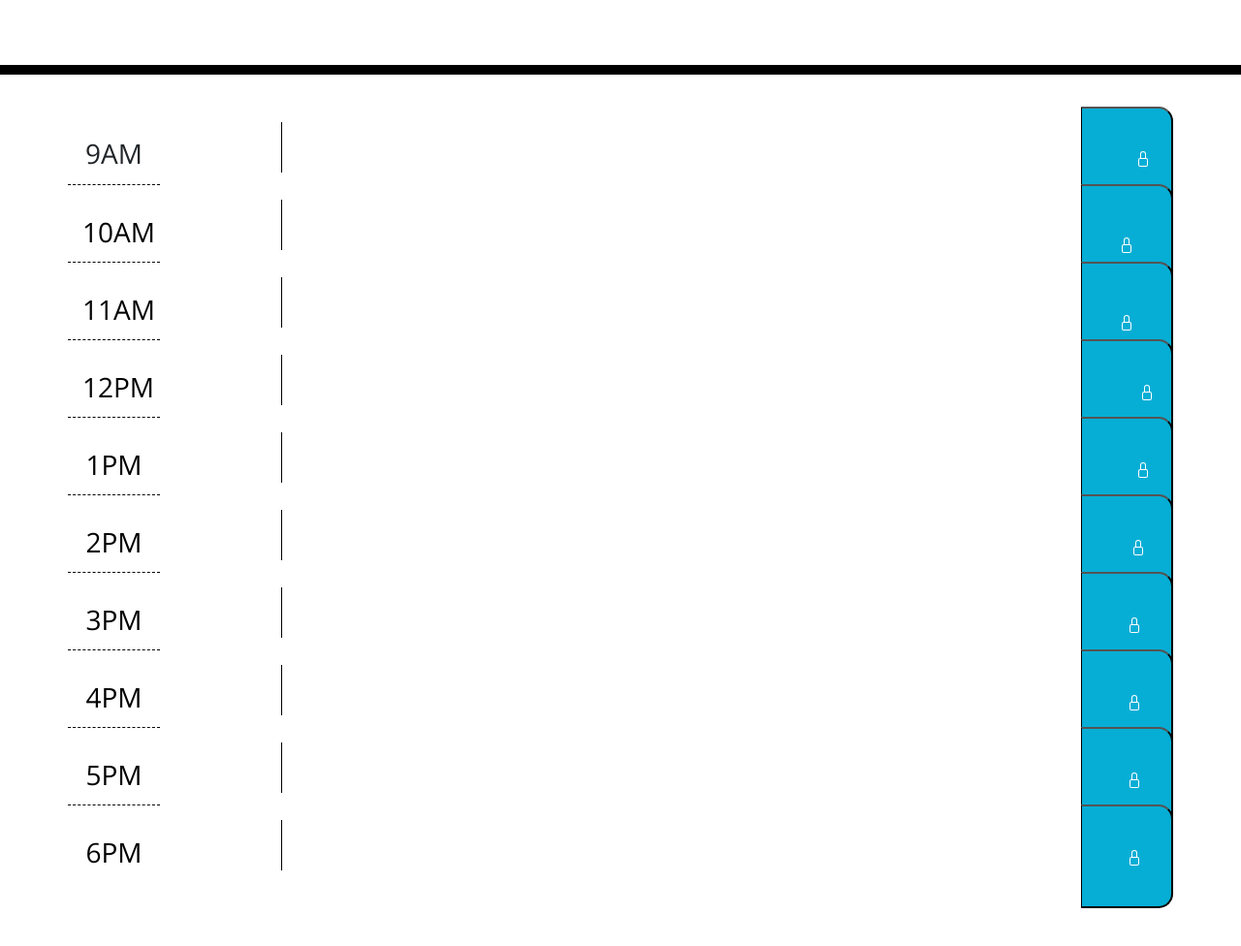
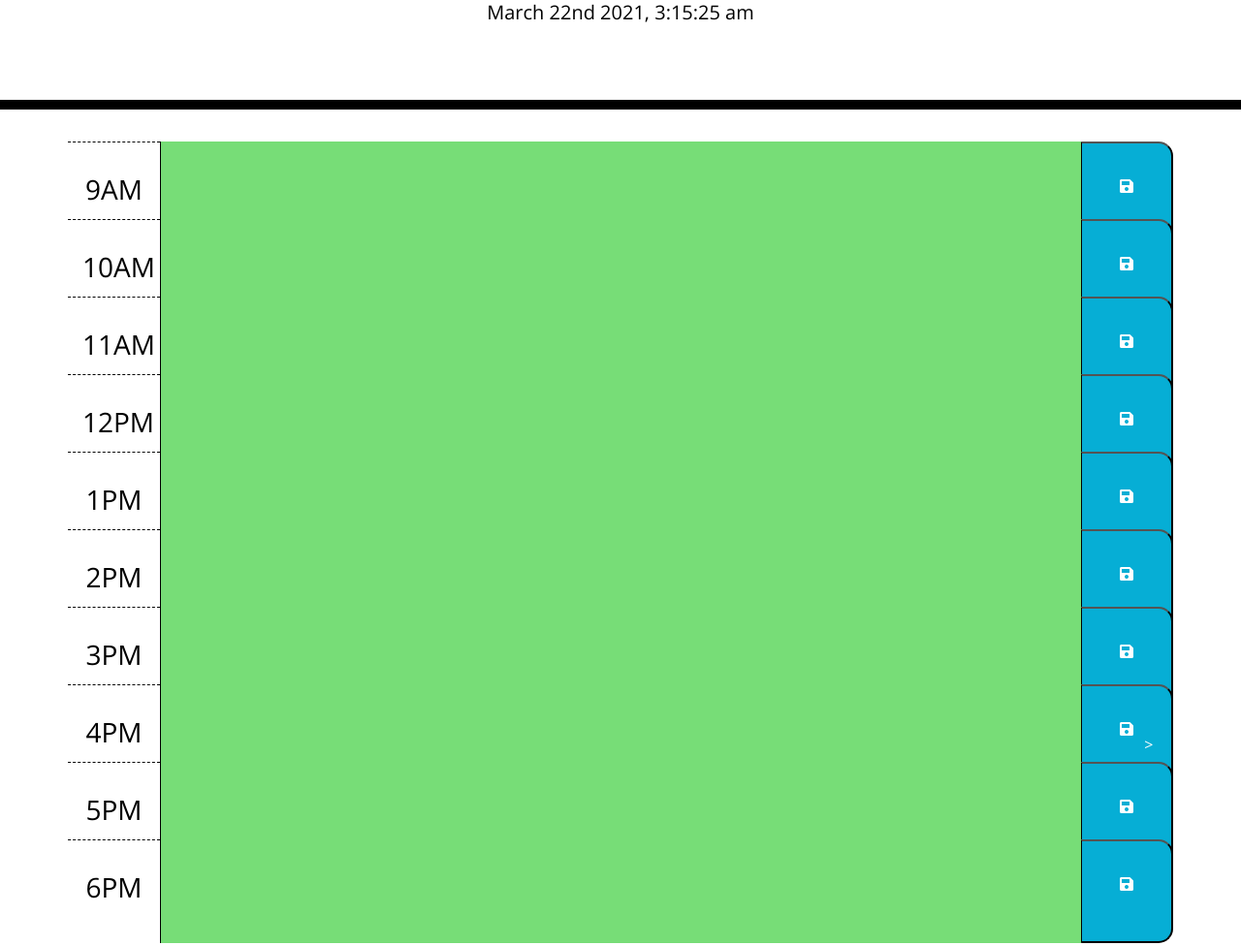
Before and after one commit to WayneEdwards/space-ghost, a plain HTML site: page index.html in a window 1280 px wide. Shown: the part 191-1167 px from the top of the page at 97% size. Before the commit the page ends 1131 px from the top, so only its background shows below. Drawn offline with nearby package versions, Linux system fonts and the light colour scheme.

Commit message:
corrected HTML. Added functions and LocalStorage.

```diff
--- a/assets/JS/script.js
+++ b/assets/JS/script.js
@@ -1,27 +1,46 @@
 $(document).ready(function() {
-    $("#currentDay").text(moment().format("MMMM Do YYYY, h:mm:ss a"));
-});
 
-function hoursTracker() {
+
+    // workDay function in header
+    workdayTime();
+
+    function workdayTime() {
+        var workday = $("#currentDay").text(moment().format("MMMM Do YYYY, h:mm:ss a"))
+        setTimeout(workdayTime, 1000);
+    };
+
     var currentHour = moment().hour();
 
-    $(".time-block").each(function() {
-        var timeBlockHour = parseInt($(this).attr("id").split("hour")[1]);
-        console.log(timeBlockHour, currentHour)
+    $(".saveBtn").on("click", function() {
+        var textData = $(this).siblings("description").val();
+        var timeClock = $(this).parent().attr('id');
+        console.log(textData, timeClock);
 
-        if (timeBlockHour < currentHour) {
-            $(this).addClass("past");
-            $(this).removeclass("present");
-            $(this).removeclass("future");
-        } else if (timeBlockHour === currentHour) {
-            $(this).addClass("present");
-            $(this).removeclass("past");
-            $(this).removeClass("future");
-        } else(timeBlockHour > currentHour) {
-            $(this).addClass("future");
-            $(this).removeclass("past");
-            $(this).removeClass("present");
+        localStorage.setItem(timeClock, textData);
+    });
+
+
+    for (let i = 9; i <= 18; i++) {
+        $('#' + i).children('textarea').val(localStorage.getItem(i))
+        if (i < currentHour) {
+            $('#' + i).children('textarea').addClass("past")
+        } else if (currentHour === i) {
+            $("#" + i).children('textarea').addClass("present")
+        } else {
+            $("#" + i).children('textarea').addClass("future")
         }
+    }
 
-    })
-}
+})
+
+// localStorage
+$("#9 .description").val(localStorage).getItem("9");
+$("#10 .description").val(localStorage).getItem("10");
+$("#11 .description").val(localStorage).getItem("11");
+$("#12 .description").val(localStorage).getItem("12");
+$("#13 .description").val(localStorage).getItem("13");
+$("#14 .description").val(localStorage).getItem("14");
+$("#15 .description").val(localStorage).getItem("15");
+$("#16 .description").val(localStorage).getItem("16");
+$("#17 .description").val(localStorage).getItem("17");
+$("#18 .description").val(localStorage).getItem("18");
--- a/index.html
+++ b/index.html
@@ -18,163 +18,94 @@
         <p class="lead">A simple calendar app for scheduling your work day</p>
         <p id="currentDay" class="lead"></p>
     </header>
+
     <div class="container">
-        <div id="hour-9" class="row time-block ">
-            <div class="col-md-1 class=">
+        <div id="9" class="row time-block ">
+            <div class="col-md-1 hour ">
                 <h3>9AM</h3>
             </div>
-            <div class=" col-md-10 ">
             <textarea class="col-md-10 "></textarea>
-            </div>
-            <button class="col-md-1 saveBtn ">
-        <svg xmlns="http://www.w3.org/2000/svg " width="16 " height="16 " fill="currentColor " class="bi bi-lock "
-          viewBox="0 0 16 16 ">
-          <path
-            d="M8 1a2 2 0 0 1 2 2v4H6V3a2 2 0 0 1 2-2zm3 6V3a3 3 0 0 0-6 0v4a2 2 0 0 0-2 2v5a2 2 0 0 0 2 2h6a2 2 0 0 0 2-2V9a2 2 0 0 0-2-2zM5 8h6a1 1 0 0 1 1 1v5a1 1 0 0 1-1 1H5a1 1 0 0 1-1-1V9a1 1 0 0 1 1-1z " />
-        </svg>
+            <button class="col-md-1 saveBtn "><i class="fas fa-save"></i>
             </button>
         </div>
-        <div id="hour-10" class="row time-block ">
+        <div id="10" class="row time-block ">
             <div class="col-md-1 hour ">
                 <h3>10AM</h3>
             </div>
-            <div class="col-md-10 ">
             <textarea class="col-md-10 "></textarea>
-            </div>
-            <button class="col-md-1 saveBtn ">
-              <svg xmlns="http://www.w3.org/2000/svg " width="16 " height="16 " fill="currentColor " class="bi bi-lock "
-                viewBox="0 0 16 16 ">
-                <path
-                  d="M8 1a2 2 0 0 1 2 2v4H6V3a2 2 0 0 1 2-2zm3 6V3a3 3 0 0 0-6 0v4a2 2 0 0 0-2 2v5a2 2 0 0 0 2 2h6a2 2 0 0 0 2-2V9a2 2 0 0 0-2-2zM5 8h6a1 1 0 0 1 1 1v5a1 1 0 0 1-1 1H5a1 1 0 0 1-1-1V9a1 1 0 0 1 1-1z " />
-              </svg>
+            <button class="col-md-1 saveBtn "><i class="fas fa-save"></i>
             </button>
         </div>
-        <div id="hour-11" class="row time-block ">
+        <div id="11" class="row time-block ">
             <div class="col-md-1 hour ">
                 <h3>11AM</h3>
             </div>
-            <div class="col-md-10 ">
             <textarea class="col-md-10 "></textarea>
-            </div>
-            <button class="col-md-1 saveBtn ">
-            <svg xmlns="http://www.w3.org/2000/svg " width="16 " height="16 " fill="currentColor " class="bi bi-lock "
-              viewBox="0 0 16 16 ">
-              <path
-                d="M8 1a2 2 0 0 1 2 2v4H6V3a2 2 0 0 1 2-2zm3 6V3a3 3 0 0 0-6 0v4a2 2 0 0 0-2 2v5a2 2 0 0 0 2 2h6a2 2 0 0 0 2-2V9a2 2 0 0 0-2-2zM5 8h6a1 1 0 0 1 1 1v5a1 1 0 0 1-1 1H5a1 1 0 0 1-1-1V9a1 1 0 0 1 1-1z " />
-            </svg>
+            <button class="col-md-1 saveBtn "><i class="fas fa-save"></i>
             </button>
         </div>
-        <div id="hour-12" class="row time-block ">
+        <div id="12" class="row time-block ">
             <div class="col-md-1 hour ">
                 <h3>12PM</h3>
             </div>
-            <div class="col-md-10 ">
             <textarea class="col-md-10 "></textarea>
-            </div>
-            <button class="col-md-1 saveBtn ">
-          <svg xmlns="http://www.w3.org/2000/svg " width="16 " height="16 " fill="currentColor " class="bi bi-lock "
-            viewBox="0 0 16 16 ">
-            <path
-              d="M8 1a2 2 0 0 1 2 2v4H6V3a2 2 0 0 1 2-2zm3 6V3a3 3 0 0 0-6 0v4a2 2 0 0 0-2 2v5a2 2 0 0 0 2 2h6a2 2 0 0 0 2-2V9a2 2 0 0 0-2-2zM5 8h6a1 1 0 0 1 1 1v5a1 1 0 0 1-1 1H5a1 1 0 0 1-1-1V9a1 1 0 0 1 1-1z " />
-          </svg>
+            <button class="col-md-1 saveBtn "><i class="fas fa-save"></i>
             </button>
         </div>
-        <div id="hour-13" class="row time-block ">
+        <div id="13" class="row time-block ">
             <div class="col-md-1 hour ">
                 <h3>1PM</h3>
             </div>
-            <div class="col-md-10 ">
             <textarea class="col-md-10 "></textarea>
-            </div>
-            <button class="col-md-1 saveBtn ">
-        <svg xmlns="http://www.w3.org/2000/svg " width="16 " height="16 " fill="currentColor " class="bi bi-lock "
-          viewBox="0 0 16 16 ">
-          <path
-            d="M8 1a2 2 0 0 1 2 2v4H6V3a2 2 0 0 1 2-2zm3 6V3a3 3 0 0 0-6 0v4a2 2 0 0 0-2 2v5a2 2 0 0 0 2 2h6a2 2 0 0 0 2-2V9a2 2 0 0 0-2-2zM5 8h6a1 1 0 0 1 1 1v5a1 1 0 0 1-1 1H5a1 1 0 0 1-1-1V9a1 1 0 0 1 1-1z " />
-        </svg>
+            <button class="col-md-1 saveBtn "><i class="fas fa-save"></i>
             </button>
         </div>
-        <div id="hour-14" class="row time-block ">
+        <div id="14" class="row time-block ">
             <div class="col-md-1 hour ">
                 <h3>2PM</h3>
             </div>
-            <div class="col-md-10 ">
             <textarea class="col-md-10 "></textarea>
-            </div>
-            <button class="col-md-1 saveBtn ">
-      <svg xmlns="http://www.w3.org/2000/svg " width="16 " height="16 " fill="currentColor " class="bi bi-lock "
-        viewBox="0 0 16 16 ">
-        <path
-          d="M8 1a2 2 0 0 1 2 2v4H6V3a2 2 0 0 1 2-2zm3 6V3a3 3 0 0 0-6 0v4a2 2 0 0 0-2 2v5a2 2 0 0 0 2 2h6a2 2 0 0 0 2-2V9a2 2 0 0 0-2-2zM5 8h6a1 1 0 0 1 1 1v5a1 1 0 0 1-1 1H5a1 1 0 0 1-1-1V9a1 1 0 0 1 1-1z " />
-      </svg>
+            <button class="col-md-1 saveBtn "><i class="fas fa-save"></i>
             </button>
         </div>
-        <div id="hour-15" class="row time-block ">
+        <div id="15" class="row time-block ">
             <div class="col-md-1 hour ">
                 <h3>3PM</h3>
             </div>
-            <div class="col-md-10 ">
             <textarea class="col-md-10 "></textarea>
-            </div>
-            <button class="col-md-1 saveBtn ">
-    <svg xmlns="http://www.w3.org/2000/svg " width="16 " height="16 " fill="currentColor " class="bi bi-lock "
-      viewBox="0 0 16 16 ">
-      <path
-        d="M8 1a2 2 0 0 1 2 2v4H6V3a2 2 0 0 1 2-2zm3 6V3a3 3 0 0 0-6 0v4a2 2 0 0 0-2 2v5a2 2 0 0 0 2 2h6a2 2 0 0 0 2-2V9a2 2 0 0 0-2-2zM5 8h6a1 1 0 0 1 1 1v5a1 1 0 0 1-1 1H5a1 1 0 0 1-1-1V9a1 1 0 0 1 1-1z " />
-    </svg>
+            <button class="col-md-1 saveBtn "><i class="fas fa-save"></i>
             </button>
         </div>
-        <div id="hour-16" class="row time-block ">
+        <div id="16" class="row time-block ">
             <div class="col-md-1 hour ">
                 <h3>4PM</h3>
             </div>
-            <div class="col-md-10 ">
             <textarea class="col-md-10 "></textarea>
+            <button class="col-md-1 saveBtn "><i class="fas fa-save"></i>
+           ></button>
         </div>
-            <button class="col-md-1 saveBtn ">
-    <svg xmlns="http://www.w3.org/2000/svg " width="16 " height="16 " fill="currentColor " class="bi bi-lock "
-      viewBox="0 0 16 16 ">
-      <path
-        d="M8 1a2 2 0 0 1 2 2v4H6V3a2 2 0 0 1 2-2zm3 6V3a3 3 0 0 0-6 0v4a2 2 0 0 0-2 2v5a2 2 0 0 0 2 2h6a2 2 0 0 0 2-2V9a2 2 0 0 0-2-2zM5 8h6a1 1 0 0 1 1 1v5a1 1 0 0 1-1 1H5a1 1 0 0 1-1-1V9a1 1 0 0 1 1-1z " />
-    </svg>
-  </button>
-        </div>
-        <div id="hour-17" class="row time-block ">
+        <div id="17" class="row time-block ">
             <div class="col-md-1 hour ">
                 <h3>5PM</h3>
             </div>
-            <div class="col-md-10 ">
             <textarea class="col-md-10 "></textarea>
-            </div>
-            <button class="col-md-1 saveBtn ">
-    <svg xmlns="http://www.w3.org/2000/svg " width="16 " height="16 " fill="currentColor " class="bi bi-lock "
-      viewBox="0 0 16 16 ">
-      <path
-        d="M8 1a2 2 0 0 1 2 2v4H6V3a2 2 0 0 1 2-2zm3 6V3a3 3 0 0 0-6 0v4a2 2 0 0 0-2 2v5a2 2 0 0 0 2 2h6a2 2 0 0 0 2-2V9a2 2 0 0 0-2-2zM5 8h6a1 1 0 0 1 1 1v5a1 1 0 0 1-1 1H5a1 1 0 0 1-1-1V9a1 1 0 0 1 1-1z " />
-    </svg>
+            <button class="col-md-1 saveBtn "><i class="fas fa-save"></i>
             </button>
         </div>
-        <div id="hour-18" class="row time-block ">
+        <div id="18" class="row time-block ">
             <div class="col-md-1 hour ">
                 <h3>6PM</h3>
             </div>
-            <div class="col-md-10 ">
             <textarea class="col-md-10 "></textarea>
-            </div>
-            <button class="col-md-1 saveBtn ">
-    <svg xmlns="http://www.w3.org/2000/svg " width="16 " height="16 " fill="currentColor " class="bi bi-lock "
-      viewBox="0 0 16 16 ">
-      <path
-        d="M8 1a2 2 0 0 1 2 2v4H6V3a2 2 0 0 1 2-2zm3 6V3a3 3 0 0 0-6 0v4a2 2 0 0 0-2 2v5a2 2 0 0 0 2 2h6a2 2 0 0 0 2-2V9a2 2 0 0 0-2-2zM5 8h6a1 1 0 0 1 1 1v5a1 1 0 0 1-1 1H5a1 1 0 0 1-1-1V9a1 1 0 0 1 1-1z " />
-    </svg>
+            <button class="col-md-1 saveBtn "><i class="fas fa-save"></i>
             </button>
         </div>
 
     </div>
 
     <script src="https://code.jquery.com/jquery-3.4.1.min.js "></script>
+    <script src="https://cdnjs.cloudflare.com/ajax/libs/moment.js/2.24.0/moment.min.js"></script>
     <script src="assets\JS\script.js "></script>
-    <script src="https://cdnjs.cloudflare.com/ajax/libs/moment.js/2.24.0/moment.min.js "></script>
 
 </body>
 
```
Lines whose indentation alone changed are shown as unchanged.
